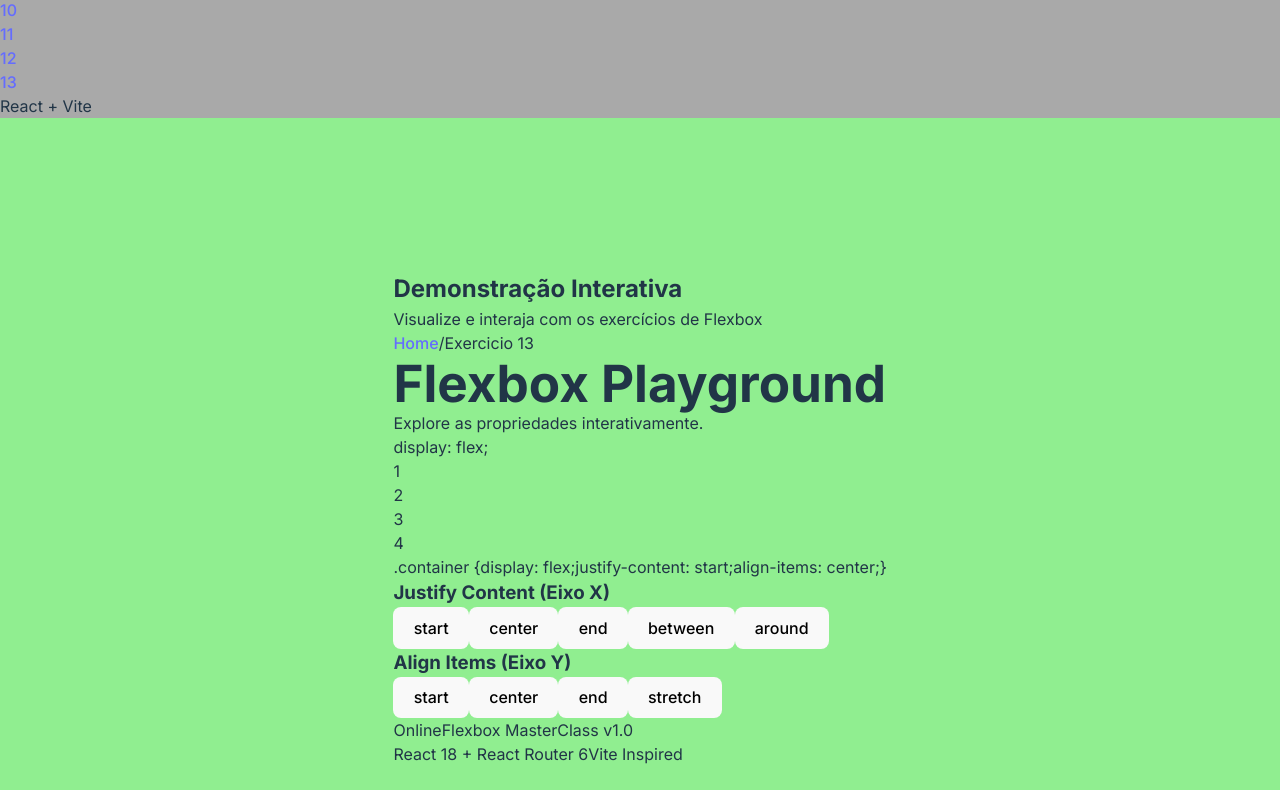
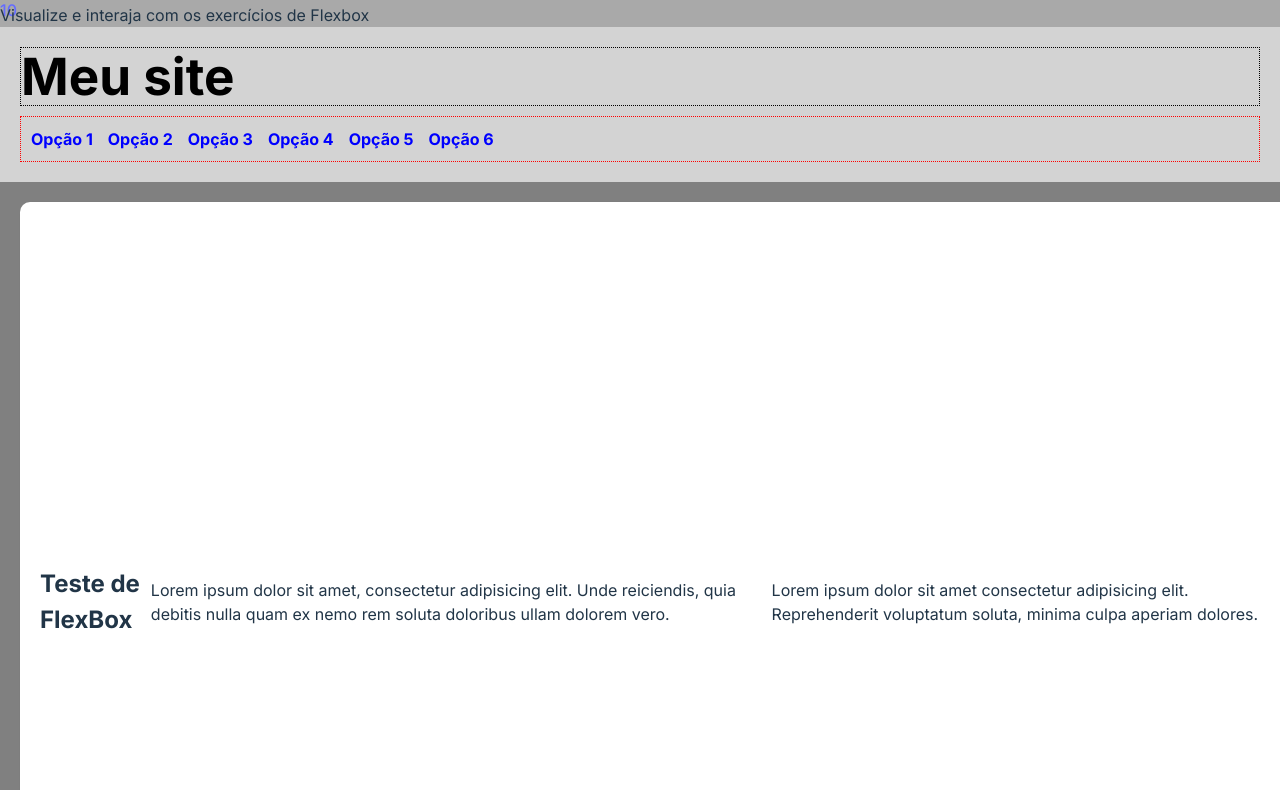
Before and after one commit to CAFE2l/HTML_CSS_MODULO5, a React (Vite) app in the folder curso-react/: page /ex013 in a window 1280 px wide. Shown: the part 350-1140 px from the top of the page. Built offline with nearby package versions, Linux system fonts and the light colour scheme.

Commit message:
flex013 finalizado

```diff
--- a/curso-react/src/Exercicios/ex027/flex013/index.jsx
+++ b/curso-react/src/Exercicios/ex027/flex013/index.jsx
@@ -1,135 +1,79 @@
-import React, { useState } from 'react';
-import { Link } from 'react-router-dom';
+import React from 'react';
 
-const Flex013 = () => {
-  // Estados para controlar o Flexbox
-  const [justify, setJustify] = useState('justify-start');
-  const [align, setAlign] = useState('items-center');
-  const [gap, setGap] = useState('gap-4');
+export default function Flex002() {
 
-  // Opções para os botões
-  const justifyOptions = ['justify-start', 'justify-center', 'justify-end', 'justify-between', 'justify-around'];
-  const alignOptions = ['items-start', 'items-center', 'items-end', 'items-stretch'];
+  // 1. O container principal (fingindo ser o body)
+  const bodyStyle = {
+    fontFamily: 'Arial, Helvetica, sans-serif',
+    fontSize: '1em',
+    backgroundColor: 'grey',
+    minHeight: '100vh', // Ocupa a altura total da tela
+    width: '100vw',
+    display: 'flex',      // Já deixei preparado pra você brincar
+    flexDirection: 'column',
+    margin: 0,
+    padding: 0
+  };
+
+  const headerStyle = {
+    backgroundColor: 'lightgrey',
+    color: 'black',
+    padding: '20px',
+  };
+
+  const mainStyle = {
+    backgroundColor: 'white',
+    margin: '20px',
+    padding: '20px',
+    borderRadius: '10px',
+    // Havia um erro de parênteses aqui embaixo
+    boxShadow: '2px 2px 3px rgba(0, 0, 0, 0.336)',
+  };
+
+  const h1Style = {
+    border: '1px dotted black',
+    margin: 0, // Tirar margem padrão do navegador
+  };
+
+  const navStyle = {
+    border: '1px dotted red', // Mudei pra vermelho pra você ver melhor
+    marginTop: '10px',
+    padding: '10px'
+  };
+
+  // Estilo extra para os links não ficarem colados
+  const linkStyle = {
+    marginRight: '15px',
+    textDecoration: 'none',
+    color: 'blue',
+    fontWeight: 'bold'
+  };
 
   return (
-    <div className="flex flex-col gap-6 text-slate-200 animate-fade-in-up">
+    // 2. NUNCA use a tag <body> aqui dentro. Use uma <div>.
+    <div style={bodyStyle}>
 
-      {/* 1. CABEÇALHO / BREADCRUMB */}
-      <div className="flex items-center justify-between">
-        <div>
-          <div className="text-sm text-slate-500 mb-1">
-            <Link to="/" className="hover:text-cyan-400 transition-colors">Home</Link>
-            <span className="mx-2">/</span>
-            <span className="text-purple-400">Exercicio 13</span>
-          </div>
-          <h1 className="text-3xl font-bold bg-gradient-to-r from-cyan-400 to-purple-500 bg-clip-text text-transparent">
-            Flexbox Playground
-          </h1>
-          <p className="text-slate-400 mt-1">Explore as propriedades interativamente.</p>
-        </div>
+      {/* 3. Você precisa conectar a variável de estilo na tag usando style={} */}
+      <header style={headerStyle}>
+          <h1 style={h1Style}>Meu site</h1>
 
-        {/* Indicador visual de "Código Limpo" */}
-        <div className="hidden md:block px-4 py-2 rounded-full bg-white/5 border border-white/10 text-xs font-mono text-cyan-300">
-          display: flex;
-        </div>
-      </div>
+          <nav style={navStyle}>
+            <a href="#" style={linkStyle}>Opção 1</a>
+            <a href="#" style={linkStyle}>Opção 2</a>
+            <a href="#" style={linkStyle}>Opção 3</a>
+            <a href="#" style={linkStyle}>Opção 4</a>
+            <a href="#" style={linkStyle}>Opção 5</a>
+            <a href="#" style={linkStyle}>Opção 6</a>
+          </nav>
+      </header>
 
-      {/* 2. ÁREA DE VISUALIZAÇÃO (O "Vidro" Principal) */}
-      <div className="relative group">
-        {/* Efeito de brilho atrás do card */}
-        <div className="absolute -inset-0.5 bg-gradient-to-r from-cyan-500 to-purple-600 rounded-2xl blur opacity-20 group-hover:opacity-40 transition duration-500"></div>
+      <main style={mainStyle}>
+          <h2>Teste de FlexBox</h2>
+          <p>Lorem ipsum dolor sit amet, consectetur adipisicing elit. Unde reiciendis, quia debitis nulla quam ex nemo rem soluta doloribus ullam dolorem vero.</p>
+          <br/>
+          <p>Lorem ipsum dolor sit amet consectetur adipisicing elit. Reprehenderit voluptatum soluta, minima culpa aperiam dolores.</p>
+      </main>
 
-        <div className="relative rounded-2xl bg-[#1e1e20] border border-white/10 p-6 shadow-2xl overflow-hidden">
-
-            {/* O CONTAINER FLEX (Onde a mágica acontece) */}
-            <div className={`
-              h-80 w-full rounded-xl bg-black/30 border border-white/5
-              flex ${justify} ${align} ${gap} p-4 transition-all duration-500 ease-in-out
-            `}>
-
-              {/* ITEM 1 */}
-              <div className="w-20 h-20 rounded-xl bg-gradient-to-br from-blue-400 to-cyan-300 flex items-center justify-center text-2xl font-bold text-black shadow-lg shadow-cyan-500/20 transform transition hover:scale-110">
-                1
-              </div>
-
-              {/* ITEM 2 */}
-              <div className="w-20 h-20 rounded-xl bg-gradient-to-br from-emerald-400 to-green-300 flex items-center justify-center text-2xl font-bold text-black shadow-lg shadow-emerald-500/20 transform transition hover:scale-110">
-                2
-              </div>
-
-              {/* ITEM 3 */}
-              <div className="w-20 h-20 rounded-xl bg-gradient-to-br from-yellow-400 to-orange-500 flex items-center justify-center text-2xl font-bold text-black shadow-lg shadow-orange-500/20 transform transition hover:scale-110">
-                3
-              </div>
-
-              {/* ITEM 4 */}
-              <div className="w-20 h-20 rounded-xl bg-gradient-to-br from-pink-500 to-rose-400 flex items-center justify-center text-2xl font-bold text-white shadow-lg shadow-pink-500/20 transform transition hover:scale-110">
-                4
-              </div>
-
-            </div>
-
-            {/* BARRA DE CÓDIGO (Snippet Visual) */}
-            <div className="mt-4 p-3 bg-black/50 rounded-lg border border-white/5 font-mono text-sm flex gap-4 text-slate-400 overflow-x-auto">
-               <span className="text-purple-400">.container</span> {'{'}
-               <span className="text-cyan-300">display</span>: flex;
-               <span className="text-cyan-300">justify-content</span>: <span className="text-yellow-300">{justify.replace('justify-', '')}</span>;
-               <span className="text-cyan-300">align-items</span>: <span className="text-yellow-300">{align.replace('items-', '')}</span>;
-               {'}'}
-            </div>
-        </div>
-      </div>
-
-      {/* 3. CONTROLES (Painel de baixo) */}
-      <div className="grid grid-cols-1 md:grid-cols-2 gap-6">
-
-        {/* Controle Justify */}
-        <div className="bg-[#2a2a30] p-5 rounded-xl border border-white/5">
-          <h3 className="text-sm font-semibold text-slate-300 uppercase tracking-wider mb-3 flex items-center gap-2">
-            <span className="w-2 h-2 rounded-full bg-cyan-400"></span> Justify Content (Eixo X)
-          </h3>
-          <div className="flex flex-wrap gap-2">
-            {justifyOptions.map((opt) => (
-              <button
-                key={opt}
-                onClick={() => setJustify(opt)}
-                className={`px-3 py-1.5 text-xs font-medium rounded-lg border transition-all duration-300
-                  ${justify === opt
-                    ? 'bg-cyan-500/20 border-cyan-500 text-cyan-300 shadow-[0_0_10px_rgba(34,211,238,0.2)]'
-                    : 'bg-white/5 border-transparent text-slate-400 hover:bg-white/10 hover:text-white'}
-                `}
-              >
-                {opt.replace('justify-', '')}
-              </button>
-            ))}
-          </div>
-        </div>
-
-        {/* Controle Align */}
-        <div className="bg-[#2a2a30] p-5 rounded-xl border border-white/5">
-          <h3 className="text-sm font-semibold text-slate-300 uppercase tracking-wider mb-3 flex items-center gap-2">
-            <span className="w-2 h-2 rounded-full bg-purple-400"></span> Align Items (Eixo Y)
-          </h3>
-          <div className="flex flex-wrap gap-2">
-            {alignOptions.map((opt) => (
-              <button
-                key={opt}
-                onClick={() => setAlign(opt)}
-                className={`px-3 py-1.5 text-xs font-medium rounded-lg border transition-all duration-300
-                  ${align === opt
-                    ? 'bg-purple-500/20 border-purple-500 text-purple-300 shadow-[0_0_10px_rgba(168,85,247,0.2)]'
-                    : 'bg-white/5 border-transparent text-slate-400 hover:bg-white/10 hover:text-white'}
-                `}
-              >
-                {opt.replace('items-', '')}
-              </button>
-            ))}
-          </div>
-        </div>
-
-      </div>
     </div>
   );
-};
-
-export default Flex013;
+}
```
